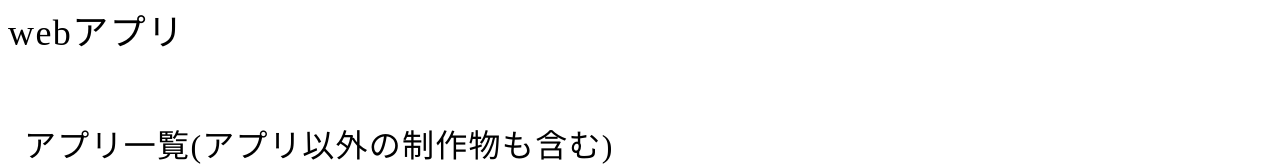
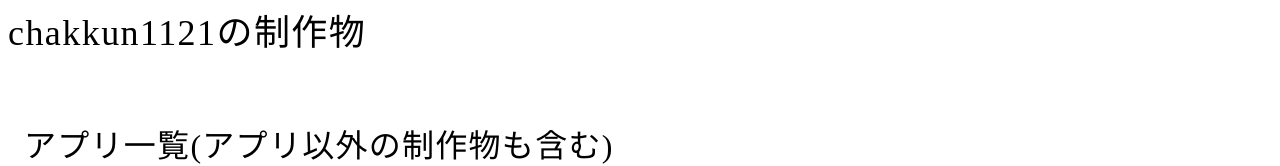
Before and after one commit to chakkun1121/tools, a Next.js app: page / in a window 1280 px wide. Shown: the top 166 px of the page. Built offline with nearby package versions, Linux system fonts and the light colour scheme.

Commit message:
Update header.tsx

```diff
--- a/app/_components/header.tsx
+++ b/app/_components/header.tsx
@@ -1,7 +1,7 @@
 export default function Header() {
   return (
     <header className="p-2">
-      <h1>webアプリ</h1>
+      <h1>chakkun1121の制作物</h1>
     </header>
   );
 }
```
